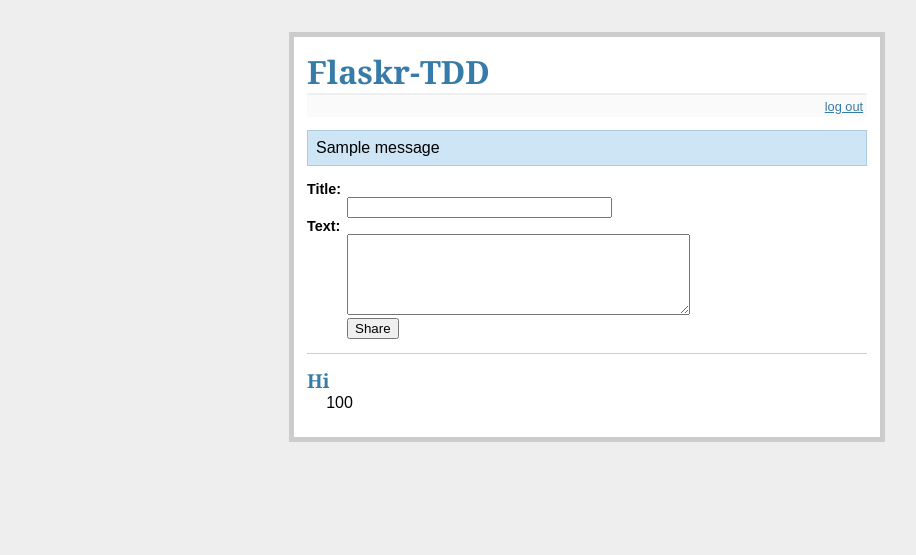
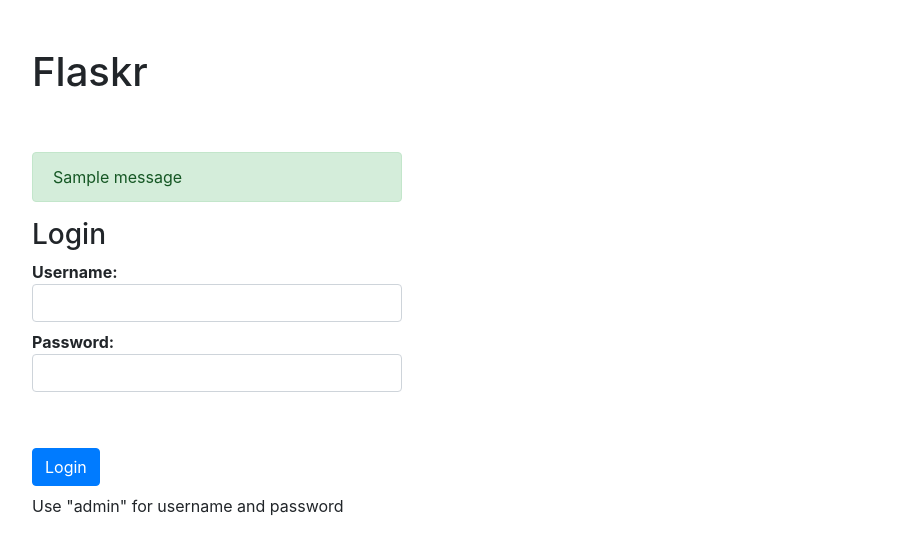
Before and after one commit to Not-Forrest/ECE444-F2020-Lab6, a Flask app: page / in a window 1280 px wide. Shown: the top 555 px of the page, without its empty margins (53-969 px from the left). Run offline with Flask 2, Linux system fonts and the light colour scheme; the visitor is signed in with stand-in values (Sample User, id 1); tables that the repository leaves empty hold one stand-in row (values such as "Sample post"); one stand-in notice (Sample message) is shown; some libraries are stand-ins or nearby versions.

Commit message:
Updated stylesheet to use bootstrap CSS

```diff
--- a/project/templates/index.html
+++ b/project/templates/index.html
@@ -1,58 +1,62 @@
 <!DOCTYPE html>
 <html>
   <head>
-    <title>Flaskr</title>
+    <title>Flaskr-TDD | Login</title>
     <link
       rel="stylesheet"
       type="text/css"
-      href="{{ url_for('static', filename='style.css') }}"
+      href="https://stackpath.bootstrapcdn.com/bootstrap/4.5.2/css/bootstrap.min.css"
     />
   </head>
   <body>
-    <div class="page">
-      <h1>Flaskr-TDD</h1>
-
-      <div class="metanav">
-        {% if not session.logged_in %}
-        <a href="{{ url_for('login') }}">log in</a>
-        {% else %}
-        <a href="{{ url_for('logout') }}">log out</a>
-        {% endif %}
-      </div>
+    <div class="container">
+      <br /><br />
+      <h1>Flaskr</h1>
+      <br /><br />
 
       {% for message in get_flashed_messages() %}
-      <div class="flash">{{ message }}</div>
-      {% endfor %} {% block body %}{% endblock %} {% if session.logged_in %}
-      <form
-        action="{{ url_for('add_entry') }}"
-        method="post"
-        class="add-entry"
-      >
+      <div class="flash alert alert-success col-sm-4" role="success">
+        {{ message }}
+      </div>
+      {% endfor %}
+
+      <h3>Login</h3>
+
+      {% if error %}
+      <p class="alert alert-danger col-sm-4" role="danger">
+        <strong>Error:</strong> {{ error }}
+      </p>
+      {% endif %}
+
+      <form action="{{ url_for('login') }}" method="post" class="form-group">
         <dl>
-          <dt>Title:</dt>
-          <dd><input type="text" size="30" name="title" /></dd>
-          <dt>Text:</dt>
-          <dd><textarea name="text" rows="5" cols="40"></textarea></dd>
-          <dd><input type="submit" value="Share" /></dd>
+          <dt>Username:</dt>
+          <dd>
+            <input
+              type="text"
+              name="username"
+              class="form-control col-sm-4"
+            />
+          </dd>
+          <dt>Password:</dt>
+          <dd>
+            <input
+              type="password"
+              name="password"
+              class="form-control col-sm-4"
+            />
+          </dd>
+          <br /><br />
+          <dd>
+            <input type="submit" class="btn btn-primary" value="Login" />
+          </dd>
+          <span>Use "admin" for username and password</span>
         </dl>
       </form>
-      {% endif %}
-
-      <ul class="entries">
-        {% for entry in entries %}
-        <li class="entry">
-          <h2 id="{{ entry.id }}">{{ entry.title }}</h2>
-          {{ entry.text|safe }}
-        </li>
-        {% else %}
-        <li><em>No entries yet. Add some!</em></li>
-        {% endfor %}
-      </ul>
     </div>
     <script
       type="text/javascript"
       src="{{url_for('static', filename='main.js') }}"
     ></script>
-
   </body>
 </html>
```
Also changed, not shown: project/templates/login.html (+66 -26 lines).
